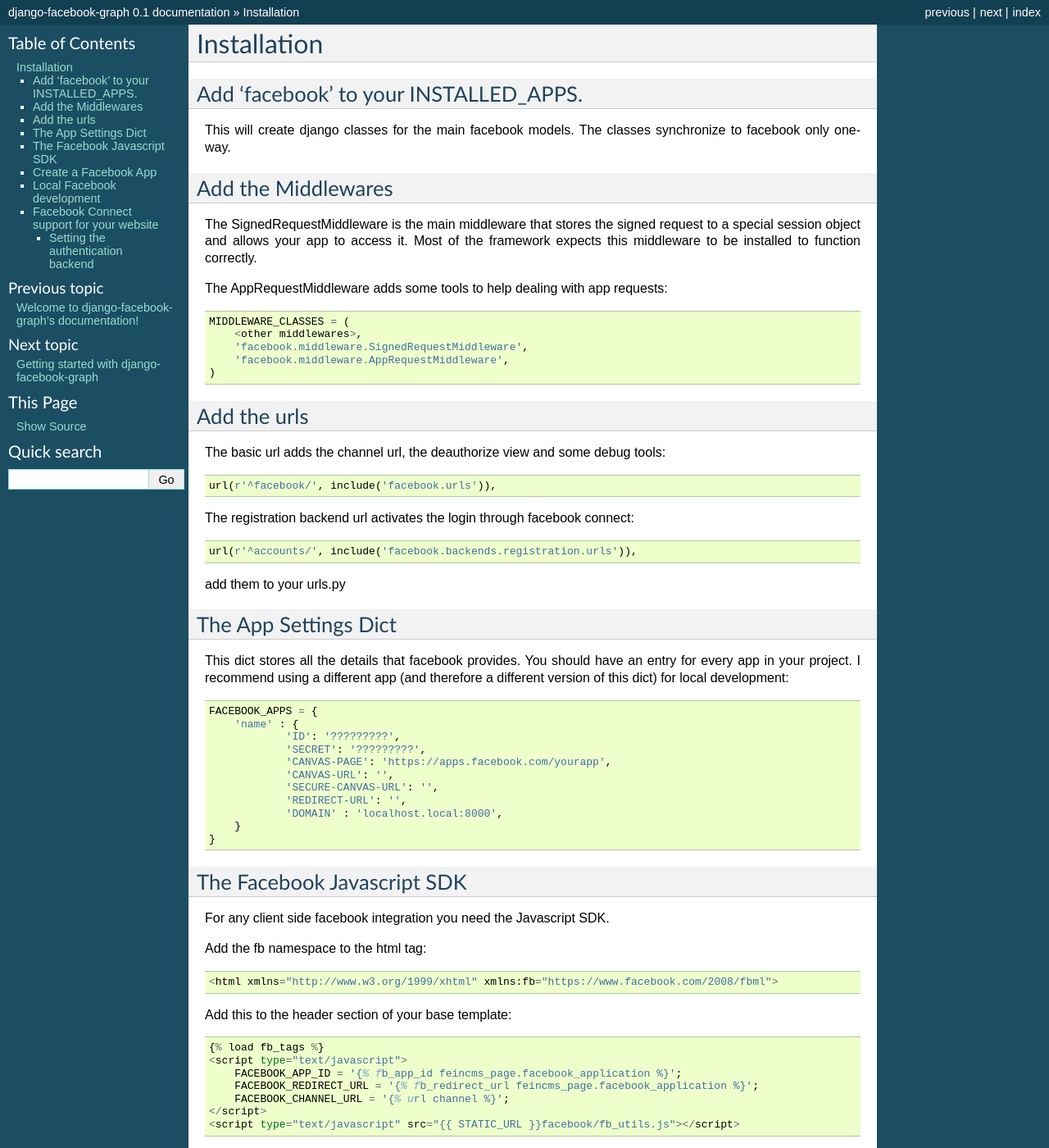
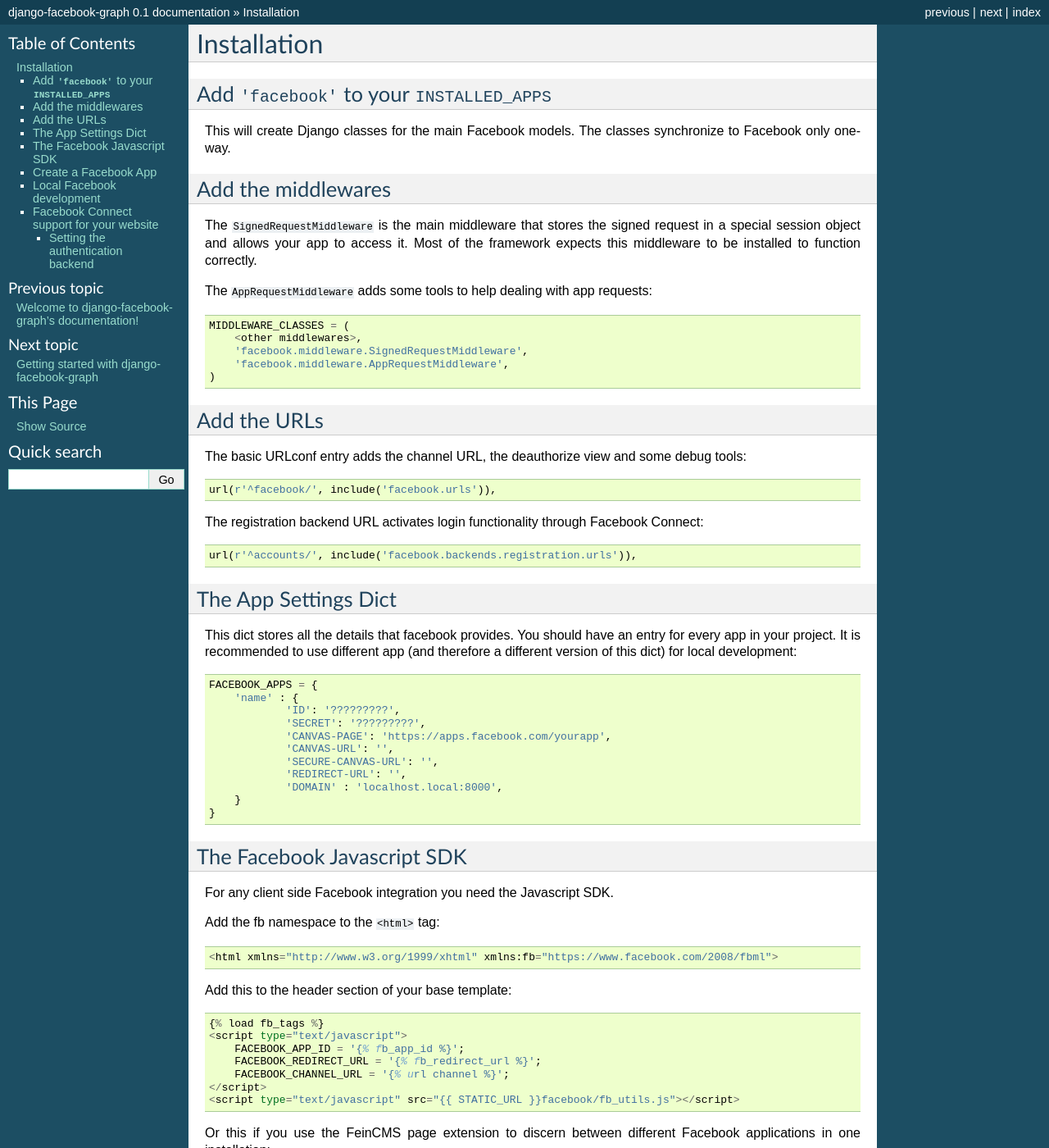
Before and after one commit to feinheit/django-facebook-graph, a Sphinx documentation site: the page built from docs/installation.rst, in a window 1280 px wide and 1400 px high. Shown: the whole window at 82% size. Built offline with Sphinx 7.4.7, drawn with Linux system fonts in a browser that asks for light colours; some of the changed text lies outside the part shown.

```diff
--- a/docs/installation.rst
+++ b/docs/installation.rst
@@ -4,19 +4,21 @@
 Installation
 ============
 
-Add 'facebook' to your INSTALLED_APPS.
---------------------------------------
+Add ``'facebook'`` to your ``INSTALLED_APPS``
+---------------------------------------------
 
-This will create django classes for the main facebook models. The classes synchronize to facebook only one-way.
+This will create Django classes for the main Facebook models. The classes
+synchronize to Facebook only one-way.
 
 
-Add the Middlewares
+Add the middlewares
 -------------------
 
-The SignedRequestMiddleware is the main middleware that stores the signed request to a special session object
-and allows your app to access it. Most of the framework expects this middleware to be installed to function correctly.
+The ``SignedRequestMiddleware`` is the main middleware that stores the signed
+request in a special session object and allows your app to access it. Most
+of the framework expects this middleware to be installed to function correctly.
 
-The AppRequestMiddleware adds some tools to help dealing with app requests::
+The ``AppRequestMiddleware`` adds some tools to help dealing with app requests::
 
     MIDDLEWARE_CLASSES = (
         <other middlewares>,
@@ -25,25 +27,25 @@ The AppRequestMiddleware adds some tools to help dealing with app requests::
     )
 
 
-Add the urls
+Add the URLs
 ------------
 
-The basic url adds the channel url, the deauthorize view and some debug tools::
+The basic URLconf entry adds the channel URL, the deauthorize view and some
+debug tools::
 
     url(r'^facebook/', include('facebook.urls')),
 
-The registration backend url activates the login through facebook connect::
+The registration backend URL activates login functionality through Facebook Connect::
 
     url(r'^accounts/', include('facebook.backends.registration.urls')),
-
-add them to your urls.py
 
 
 The App Settings Dict
 ---------------------
 
-This dict stores all the details that facebook provides. You should have an entry for every app in your project.
-I recommend using a different app (and therefore a different version of this dict) for local development::
+This dict stores all the details that facebook provides. You should have an
+entry for every app in your project. It is recommended to use different app
+(and therefore a different version of this dict) for local development::
 
     FACEBOOK_APPS = {
         'name' : {
@@ -71,18 +73,19 @@ Add this to the header section of your base template::
 
     {% load fb_tags %}
     <script type="text/javascript">
-        FACEBOOK_APP_ID = '{% fb_app_id feincms_page.facebook_application %}';
-        FACEBOOK_REDIRECT_URL = '{% fb_redirect_url feincms_page.facebook_application %}';
+        FACEBOOK_APP_ID = '{% fb_app_id %}';
+        FACEBOOK_REDIRECT_URL = '{% fb_redirect_url %}';
         FACEBOOK_CHANNEL_URL = '{% url channel %}';
     </script>
     <script type="text/javascript" src="{{ STATIC_URL }}facebook/fb_utils.js"></script>
 
-Or this if you don't use any FeinCMS extensions::
+Or this if you use the FeinCMS page extension to discern between different
+Facebook applications in one installation::
 
     {% load fb_tags %}
     <script type="text/javascript">
-        FACEBOOK_APP_ID = '{% fb_app_id %}';
-        FACEBOOK_REDIRECT_URL = '{% fb_redirect_url %}';
+        FACEBOOK_APP_ID = '{% fb_app_id feincms_page.facebook_application %}';
+        FACEBOOK_REDIRECT_URL = '{% fb_redirect_url feincms_page.facebook_application %}';
         FACEBOOK_CHANNEL_URL = '{% url channel %}';
     </script>
     <script type="text/javascript" src="{{ STATIC_URL }}facebook/fb_utils.js"></script>
@@ -99,15 +102,23 @@ Add this to the bottom of your base template in the scripts section::
     }());
     </script>
 
-The Facebook script is loaded asynchrounously. Therefore you have to use the FQ, a simple script que, for inline javascript code that
-expects the facebook object. The FQ is run when the SDK has been loaded and the user login status determined.
+The Facebook script is loaded asynchronously. Therefore you have to use the FQ,
+a simple script queue for inline javascript code that needs the Facebook
+object. The FQ is run when the SDK has been loaded and the user login status
+determined. Adding code which is run as soon as the Facebook API is ready is
+simple::
+
+    FQ.add(function() {
+        // your code here
+    });
 
 
 Create a Facebook App
 ---------------------
-Create a new Facebook app on https://developers.facebook.com/apps. You need to have a verified Facebook account.
-If you don't, Facebook will ask you to verify your account.
-Django-Facebook-Graph uses OAuth 2.0. Activate it in your app settings:
+Create a new Facebook app on https://developers.facebook.com/apps. You need to
+have a verified Facebook account. If you don't, Facebook will ask you to verify
+your account. ``django-facebook-graph`` uses OAuth 2.0. Activate it in your app
+settings:
 
 .. image:: _images/FB-app-settings.jpg
 
@@ -115,14 +126,18 @@ Django-Facebook-Graph uses OAuth 2.0. Activate it in your app settings:
 
 Local Facebook development
 --------------------------
-To develop locally, create a separate app and set http://localhost.local:8000/ as Site URL.
-Map localhost.local to 127.0.0.1 in your /etc/hosts file. (/private/etc/hosts on Mac.)
-Now you can open your app on Facebook and it will load the data from your runserver. On Firefox
-you can even chose 'Open Frame in new tab' for quicker page reloads,
-once you've opened the page in Facebook and the cookie is set.
 
-For Facebook connect, make sure you use the URL localhost.local:8000 and not localhost:8000.
-This will not work. Facebook enforces the Site URL.
+If you want to develop locally, follow these steps:
+
+* Create a separate app and set http://localhost.local:8000/  as site URL.
+* Map localhost.local to 127.0.0.1 in your ``/etc/hosts`` file (``/private/etc/hosts`` on OS X)
+
+Now you can open your app on Facebook and it will load the data from your
+runserver. On Firefox you can even chose 'Open Frame in new tab' for quicker
+page reloads, once you've opened the page in Facebook and the cookie is set.
+
+For Facebook connect, make sure you use the URL localhost.local:8000 and
+not localhost:8000. This will not work. Facebook enforces the Site URL.
 
 
 Facebook Connect support for your website
@@ -147,5 +162,5 @@ the login request::
         'facebook.backends.authentication.AuthenticationBackend',
     )
 
-Currently django-facebook-graph only supports Facebook Connect with the Login Button.
-The Registration Widget is not supported.
+Currently ``django-facebook-graph`` only supports Facebook Connect with the
+Login Button. The Registration Widget is not supported.
```
Also changed, not shown: other parts of docs/installation.rst (+2 -2 lines), docs/clientside.rst (+24 -20 lines), docs/examples.rst (+14 -13 lines), docs/getting-started.rst (+30 -20 lines).
